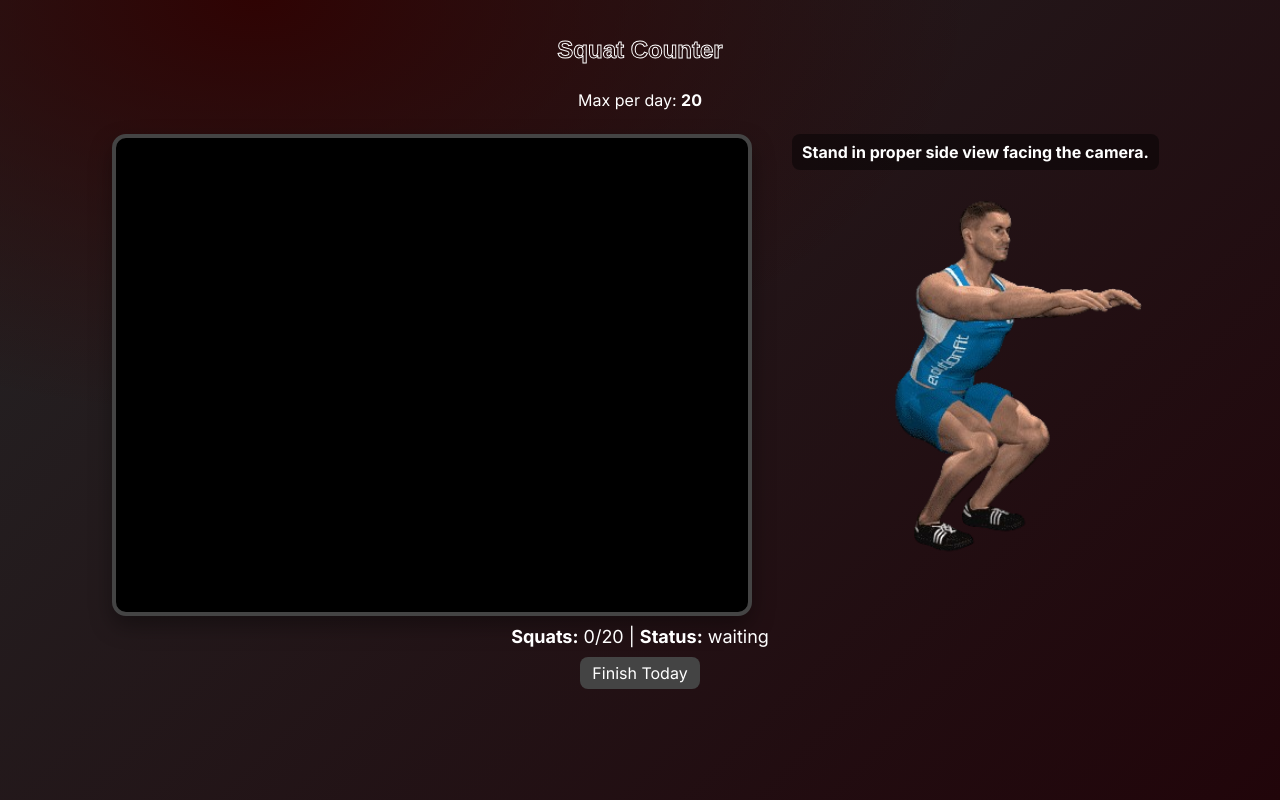
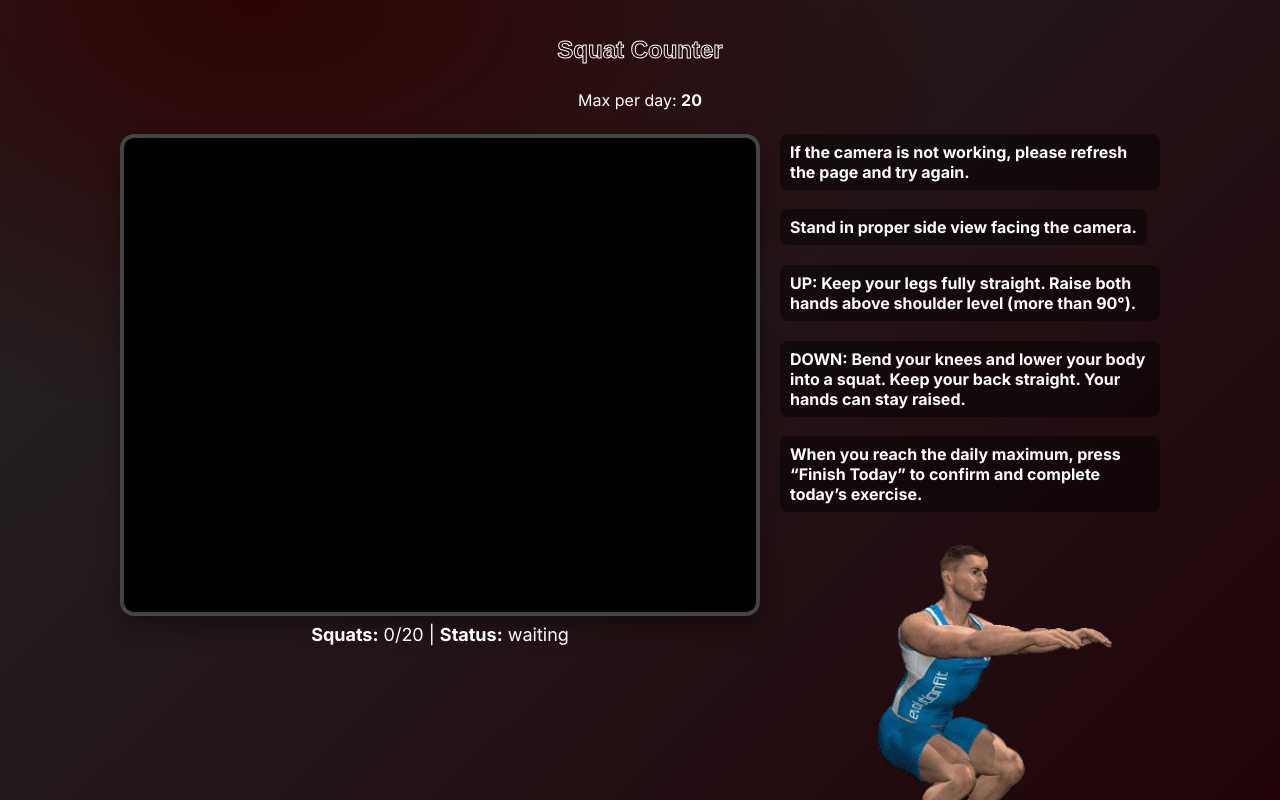
Before and after one commit to Remi2121/Fit21-Web, a React (Create React App) app: page /squat in a window 1280 px wide. Built offline with nearby package versions, Linux system fonts and the light colour scheme; no server answers; the database is empty.

Commit message:
squat counter with instructions and push up counter without instruction

```diff
--- a/src/Exercise/Scott/squat.css
+++ b/src/Exercise/Scott/squat.css
@@ -1,14 +1,17 @@
-/* === Squat page full-screen + layout === */
+/* === Squat page layout === */
 .squat-container {
   box-sizing: border-box;
-  min-height: 100vh;
+  /* ❌ remove forced full height */
+  /* min-height: 100vh; */
+
   display: flex;
   flex-direction: column;
   align-items: center;
   justify-content: flex-start;
-  padding: 16px 12px 32px;
+  padding: 16px 12px 24px;
   color: #fff;
   font-family: Inter, system-ui, -apple-system, "Segoe UI", Roboto, Arial, sans-serif;
+
   background: radial-gradient(1200px 700px at 20% 0%, #2f0303 0%, transparent 60%),
               linear-gradient(135deg, #242425, #21050a);
   background-size: cover;
@@ -16,6 +19,7 @@
   background-attachment: fixed;
 }
 
+/* Canvas */
 .squat-container canvas {
   width: 640px;
   max-width: 94vw;
@@ -27,27 +31,30 @@
   display: block;
 }
 
+/* === Main stage === */
 .squat-stage {
   padding-top: 1rem;
   margin: 8px auto 0;
   display: flex;
   align-items: flex-start;
   justify-content: center;
-  gap: 16px;
+  gap: 20px;
   flex-wrap: wrap;
 }
 
+/* Right side panel */
 .squat-plain {
-  padding-left: 1.5rem;
-  gap: 0.5rem;
+  gap: 0.6rem;
   display: flex;
   flex-direction: column;
   align-items: flex-start;
-  width: 400px;
+  width: 380px;
   max-width: 34vw;
   margin-top: 0;
+  padding-left: 0; /* ❌ remove artificial push */
 }
 
+/* Tip box */
 .squat-tip-plain {
   margin: 0 0 10px 0;
   font-weight: 700;
@@ -57,10 +64,11 @@
   border-radius: 8px;
 }
 
+/* Man image */
 .squat-pose-img {
   display: block;
-  width: 400px;
-  max-width: 34vw;
+  width: 100%;
+  max-width: 380px;
   height: auto;
   border-radius: 14px;
   background: transparent;
@@ -68,9 +76,10 @@
   -webkit-user-drag: none;
 }
 
+/* Button */
 .squat-reset-btn {
-  margin-top: 10px;
-  padding: 6px 12px;
+  margin-top: 12px;
+  padding: 8px 14px;
   font-size: 16px;
   background-color: #444;
   color: #fff;
@@ -82,3 +91,27 @@
 .squat-reset-btn:hover {
   background-color: #666;
 }
+
+/* ✅ Finished message (optional class if you want) */
+/* Finished message */
+.squat-finished {
+  margin-top: 8px;      /* tight gap below camera */
+  font-size: 18px;
+  color: #00ff88;
+  font-weight: 600;
+  text-align: center;
+}
+
+/* Live status text */
+.squat-status {
+  margin-top: 8px;
+  font-size: 18px;
+  color: #ffffff;
+  text-align: center;
+}
+
+.squat-camera-box {
+  display: flex;
+  flex-direction: column;
+  align-items: center;
+}
--- a/src/Exercise/Scott/squat.jsx
+++ b/src/Exercise/Scott/squat.jsx
@@ -73,7 +73,15 @@ export default function SquatCounter() {
 
     async function loadToday() {
       const today = new Date().toISOString().split("T")[0];
-      const ref = doc(db, "users", userId, "exercises", exerciseId, "days", today);
+      const ref = doc(
+        db,
+        "users",
+        userId,
+        "exercises",
+        exerciseId,
+        "days",
+        today
+      );
       const snap = await getDoc(ref);
 
       if (!snap.exists()) {
@@ -102,7 +110,15 @@ export default function SquatCounter() {
     setStatus("You have finished today’s task");
 
     const today = new Date().toISOString().split("T")[0];
-    const dayRef = doc(db, "users", userId, "exercises", exerciseId, "days", today);
+    const dayRef = doc(
+      db,
+      "users",
+      userId,
+      "exercises",
+      exerciseId,
+      "days",
+      today
+    );
     const userRef = doc(db, "users", userId);
 
     const daySnap = await getDoc(dayRef);
@@ -172,8 +188,7 @@ export default function SquatCounter() {
 
     function calculateAngle(a, b, c) {
       const radians =
-        Math.atan2(c.y - b.y, c.x - b.x) -
-        Math.atan2(a.y - b.y, a.x - b.x);
+        Math.atan2(c.y - b.y, c.x - b.x) - Math.atan2(a.y - b.y, a.x - b.x);
       let angle = Math.abs((radians * 180.0) / Math.PI);
       if (angle > 180) angle = 360 - angle;
       return angle;
@@ -251,25 +266,43 @@ export default function SquatCounter() {
       <video ref={videoRef} style={{ display: "none" }} />
 
       <div className="squat-stage">
+        <div className="squat-camera-box">
         <canvas ref={canvasRef} width={640} height={480} />
+        {completed ? (
+          <div className="squat-finished">
+            ✅ You have finished today’s task
+          </div>
+        ) : (
+          <div className="squat-status">
+            <strong>Squats:</strong> {count}/{maxCount} |{" "}
+            <strong>Status:</strong> {status}
+          </div>
+        )}
+        </div>
         <div className="squat-plain">
+          <span className="squat-tip-plain">
+          If the camera is not working, please refresh the page and try again.
+          </span>
           <span className="squat-tip-plain">
             Stand in proper side view facing the camera.
           </span>
+          <span className="squat-tip-plain">
+            UP: Keep your legs fully straight. Raise both hands above shoulder
+            level (more than 90°).
+          </span>
+          <span className="squat-tip-plain">
+            DOWN: Bend your knees and lower your body into a squat. Keep your
+            back straight. Your hands can stay raised.
+          </span>
+          <span className="squat-tip-plain">
+
+            When you reach the daily maximum, press “Finish Today” to confirm
+            and complete today’s exercise.
+          </span>
+
           <img src={SquatImg} className="squat-pose-img" alt="ref" />
         </div>
       </div>
-
-      {completed ? (
-        <div style={{ marginTop: 12, fontSize: 18, color: "#00ff88" }}>
-          ✅ You have finished today’s task
-        </div>
-      ) : (
-        <div style={{ marginTop: 10, fontSize: 18 }}>
-          <strong>Squats:</strong> {count}/{maxCount} |{" "}
-          <strong>Status:</strong> {status}
-        </div>
-      )}
 
       {!completed && (
         <button
--- a/src/Exercise/pushup/pushup.jsx
+++ b/src/Exercise/pushup/pushup.jsx
@@ -5,7 +5,6 @@ import { drawConnectors, drawLandmarks } from "@mediapipe/drawing_utils";
 import "./pushup.css";
 import PushUpImg from "../../assets/pushup.png";
 
-// Firebase imports
 import { db } from "../../firebase";
 import { doc, getDoc, setDoc, updateDoc, onSnapshot } from "firebase/firestore";
 import { getAuth, onAuthStateChanged } from "firebase/auth";
@@ -17,28 +16,20 @@ export default function PushUpCounter() {
   const [count, setCount] = useState(0);
   const [status, setStatus] = useState("waiting");
   const [userId, setUserId] = useState(null);
-  const [maxCount, setMaxCount] = useState(20); // default fallback
 
-  // ✅ prevent double-adding to finalScore (store how much already added today)
-  const [addedToFinal, setAddedToFinal] = useState(0);
+  const [maxCount, setMaxCount] = useState(20);
+  const [completed, setCompleted] = useState(false);
 
-  // ✅ DEBUG: show rule load status on UI
-  const [, setRuleDebug] = useState("rule: not loaded");
-
-  // ✅ fix mediapipe double-init (React StrictMode) using refs
-  const userIdRef = useRef(null);
   const maxCountRef = useRef(20);
-
   const exerciseId = "pushup";
-
-  useEffect(() => {
-    userIdRef.current = userId;
-  }, [userId]);
 
   useEffect(() => {
     maxCountRef.current = maxCount;
   }, [maxCount]);
 
+  // -----------------------------
+  // Auth
+  // -----------------------------
   useEffect(() => {
     const auth = getAuth();
     const unsub = onAuthStateChanged(auth, (user) => {
@@ -47,159 +38,89 @@ export default function PushUpCounter() {
     return () => unsub();
   }, []);
 
-  // ✅ REALTIME: load maxCount from admin rules (poseRules/pushup)
+  // -----------------------------
+  // Load admin rule
+  // -----------------------------
   useEffect(() => {
     const ruleRef = doc(db, "poseRules", exerciseId);
+    const unsub = onSnapshot(ruleRef, (snap) => {
+      if (!snap.exists()) return;
 
-    const unsub = onSnapshot(
-      ruleRef,
-      (ruleSnap) => {
-        if (!ruleSnap.exists()) {
-          setRuleDebug(`rule: NOT FOUND at poseRules/${exerciseId}`);
-          console.log("poseRules doc not found:", `poseRules/${exerciseId}`);
-          return;
-        }
-
-        const ruleData = ruleSnap.data();
-        console.log("poseRules loaded:", `poseRules/${exerciseId}`, ruleData);
-
-        // ✅ handle possible field name differences
       const raw =
-          ruleData.maximumcount_perday ??
-          ruleData["maximumcount perday"] ??
-          ruleData.maximumCountPerDay ??
-          ruleData.maximumcountPerDay ??
-          ruleData.maximumcount_per_day;
+        snap.data()["maximumcount perday"] ??
+        snap.data().maximumcount_perday ??
+        snap.data().maximumCountPerDay;
 
       const m = Number(raw);
-
-        if (!Number.isNaN(m) && m > 0) {
-          setMaxCount(m);
-          setRuleDebug(`rule: loaded ✅ max=${m}`);
-        } else {
-          setRuleDebug(
-            `rule: loaded but max invalid (value=${String(raw)})`
-          );
-        }
-      },
-      (err) => {
-        console.error("poseRules read error:", err);
-        setRuleDebug(`rule: ERROR ❌ ${err?.message || "unknown"}`);
-      }
-    );
+      if (!Number.isNaN(m) && m > 0) setMaxCount(m);
+    });
 
     return () => unsub();
-  }, [exerciseId]);
+  }, []);
 
-  // ✅ helper: add only the difference to users/{uid}.finalScore
-  const addToFinalScore = async (diff) => {
-    const uid = userIdRef.current;
-    if (!uid || diff <= 0) return;
-
-    try {
-      const userRef = doc(db, "users", uid);
-      const userSnap = await getDoc(userRef);
-      const prevFinal = Number(userSnap.data()?.finalScore || 0);
-
-      await updateDoc(userRef, {
-        finalScore: prevFinal + diff,
-      });
-    } catch (e) {
-      console.error("Failed to update finalScore:", e);
-    }
-  };
-
+  // -----------------------------
+  // Load today's state
+  // -----------------------------
   useEffect(() => {
     if (!userId) return;
 
-    async function loadDailyPoints() {
+    async function loadToday() {
       const today = new Date().toISOString().split("T")[0];
-
-      // ✅ Option A: per-day doc path
-      const dayRef = doc(
-        db,
-        "users",
-        userId,
-        "exercises",
-        exerciseId,
-        "days",
-        today
-      );
-      const snap = await getDoc(dayRef);
+      const ref = doc(db, "users", userId, "exercises", exerciseId, "days", today);
+      const snap = await getDoc(ref);
 
       if (!snap.exists()) {
-        await setDoc(dayRef, { date: today, points: 0, addedToFinal: 0 });
+        await setDoc(ref, {
+          date: today,
+          points: 0,
+          completed: false,
+        });
         setCount(0);
-        setAddedToFinal(0);
+        setCompleted(false);
         return;
       }
 
       const data = snap.data();
-      const pts = Number(data.points || 0);
-      const added = Number(data.addedToFinal || 0);
-
-      setCount(pts > maxCount ? maxCount : pts);
-      setAddedToFinal(added);
+      setCount(Number(data.points || 0));
+      setCompleted(Boolean(data.completed));
     }
 
-    loadDailyPoints();
+    loadToday();
   }, [userId, maxCount]);
 
-  useEffect(() => {
+  // -----------------------------
+  // FINAL COMMIT (ONCE PER DAY)
+  // -----------------------------
+  const finishToday = async (finalPoints) => {
     if (!userId) return;
 
-    async function savePoints() {
     const today = new Date().toISOString().split("T")[0];
+    const dayRef = doc(db, "users", userId, "exercises", exerciseId, "days", today);
+    const userRef = doc(db, "users", userId);
 
-      // ✅ Option A: per-day doc path
-      const dayRef = doc(
-        db,
-        "users",
-        userId,
-        "exercises",
-        exerciseId,
-        "days",
-        today
-      );
+    const daySnap = await getDoc(dayRef);
+    if (daySnap.exists() && daySnap.data().completed) return;
 
-      await setDoc(
-        dayRef,
-        {
+    setCompleted(true);
+    setStatus("You have finished today’s task");
+
+    await setDoc(dayRef, {
       date: today,
-          points: count > maxCount ? maxCount : count,
-          addedToFinal: addedToFinal,
-        },
-        { merge: true }
-      );
-    }
+      points: finalPoints,
+      completed: true,
+    });
 
-    savePoints();
-  }, [count, addedToFinal, userId, maxCount]);
+    const userSnap = await getDoc(userRef);
+    const prev = Number(userSnap.data()?.finalScore || 0);
 
-  const handleManualReset = async () => {
-    if (!userId) return;
-    const today = new Date().toISOString().split("T")[0];
-
-    // ✅ Option A: per-day doc path
-    const dayRef = doc(
-      db,
-      "users",
-      userId,
-      "exercises",
-      exerciseId,
-      "days",
-      today
-    );
-
-    // reset today points, BUT don't rollback finalScore (keep addedToFinal as-is)
-    await setDoc(dayRef, { date: today, points: 0 }, { merge: true });
-    setCount(0);
+    await updateDoc(userRef, {
+      finalScore: prev + finalPoints,
+    });
   };
 
-  // ---------------------------
-  // Pose Logic
-  // ✅ FIX: init Pose ONLY ONCE ([]) to avoid mediapipe "File exists" error
-  // ---------------------------
+  // -----------------------------
+  // PUSH-UP POSE LOGIC (UNCHANGED)
+  // -----------------------------
   useEffect(() => {
     let pose;
     let rafId;
@@ -214,17 +135,16 @@ export default function PushUpCounter() {
         const stream = await navigator.mediaDevices.getUserMedia({
           video: { width: 640, height: 480 },
         });
-        if (!videoRef.current) return;
         videoRef.current.srcObject = stream;
         await videoRef.current.play();
-      } catch (e) {
-        console.error("Camera error", e);
+      } catch {
         setStatus("camera error");
         return;
       }
 
       pose = new Pose({
-        locateFile: (file) => `https://cdn.jsdelivr.net/npm/@mediapipe/pose/${file}`,
+        locateFile: (file) =>
+          `https://cdn.jsdelivr.net/npm/@mediapipe/pose/${file}`,
       });
 
       pose.setOptions({
@@ -236,37 +156,32 @@ export default function PushUpCounter() {
 
       pose.onResults(onResults);
 
-      async function sendFrame() {
-        try {
-          if (
-            videoRef.current &&
-            !videoRef.current.paused &&
-            !videoRef.current.ended &&
-            pose
-          ) {
+      const loop = async () => {
+        if (videoRef.current && pose && !videoRef.current.paused) {
           await pose.send({ image: videoRef.current });
         }
-        } catch (e) {}
-        rafId = requestAnimationFrame(sendFrame);
-      }
+        rafId = requestAnimationFrame(loop);
+      };
 
-      sendFrame();
+      loop();
     }
 
     function calculateAngle(a, b, c) {
       const radians =
-        Math.atan2(c.y - b.y, c.x - b.x) - Math.atan2(a.y - b.y, a.x - b.x);
+        Math.atan2(c.y - b.y, c.x - b.x) -
+        Math.atan2(a.y - b.y, a.x - b.x);
       let angle = Math.abs((radians * 180.0) / Math.PI);
-      if (angle > 180.0) angle = 360 - angle;
+      if (angle > 180) angle = 360 - angle;
       return angle;
     }
 
     function onResults(results) {
+      if (completed) return;
+
       const canvas = canvasRef.current;
       if (!canvas) return;
       const ctx = canvas.getContext("2d");
 
-      ctx.save();
       ctx.clearRect(0, 0, canvas.width, canvas.height);
       ctx.drawImage(results.image, 0, 0, canvas.width, canvas.height);
 
@@ -274,22 +189,26 @@ export default function PushUpCounter() {
         drawConnectors(ctx, results.poseLandmarks, POSE_CONNECTIONS);
         drawLandmarks(ctx, results.poseLandmarks);
 
-        const lShoulder = results.poseLandmarks[11];
-        const lElbow = results.poseLandmarks[13];
-        const lWrist = results.poseLandmarks[15];
-        const rShoulder = results.poseLandmarks[12];
-        const rElbow = results.poseLandmarks[14];
-        const rWrist = results.poseLandmarks[16];
-        const lHip = results.poseLandmarks[23];
-        const rHip = results.poseLandmarks[24];
-        const nose = results.poseLandmarks[0];
+        const lm = results.poseLandmarks;
+
+        const lShoulder = lm[11];
+        const lElbow = lm[13];
+        const lWrist = lm[15];
+        const rShoulder = lm[12];
+        const rElbow = lm[14];
+        const rWrist = lm[16];
+        const lHip = lm[23];
+        const rHip = lm[24];
+        const nose = lm[0];
 
         const leftArmAngle = calculateAngle(lShoulder, lElbow, lWrist);
         const rightArmAngle = calculateAngle(rShoulder, rElbow, rWrist);
-        const bodyAngleLeft = calculateAngle(lShoulder, lHip, results.poseLandmarks[25]);
-        const bodyAngleRight = calculateAngle(rShoulder, rHip, results.poseLandmarks[26]);
+        const bodyAngleLeft = calculateAngle(lShoulder, lHip, lm[25]);
+        const bodyAngleRight = calculateAngle(rShoulder, rHip, lm[26]);
 
-        const headHipDiff = Math.abs((nose.y - (lHip.y + rHip.y) / 2) * canvas.height);
+        const headHipDiff = Math.abs(
+          (nose.y - (lHip.y + rHip.y) / 2) * canvas.height
+        );
         const validPosition = headHipDiff < 120;
 
         if (validPosition) {
@@ -303,65 +222,44 @@ export default function PushUpCounter() {
                 const cap = maxCountRef.current;
                 if (prev >= cap) return cap;
 
-                const newPoints = prev + 1;
-
-                setAddedToFinal((prevAdded) => {
-                  const diff = newPoints - prevAdded;
-                  if (diff > 0) {
-                    addToFinalScore(diff);
-                    return newPoints;
-                  }
-                  return prevAdded;
-                });
-
-                return newPoints;
+                const next = prev + 1;
+                if (next === cap) finishToday(cap);
+                return next;
               });
             }
-
             state = "up";
             setStatus("up");
-          } else if (leftArmAngle < 70 && rightArmAngle < 70) {
+          } else if (leftArmAngle < 110 && rightArmAngle < 110) {
             state = "down";
             setStatus("down");
           }
         }
-
-        ctx.fillStyle = "white";
-        ctx.font = "16px Arial";
-        ctx.fillText(`Left Arm: ${Math.round(leftArmAngle)}°`, 10, 20);
-        ctx.fillText(`Right Arm: ${Math.round(rightArmAngle)}°`, 10, 40);
-      } else {
-        setStatus("no person detected");
       }
-
-      ctx.restore();
     }
 
     init();
 
     return () => {
       if (rafId) cancelAnimationFrame(rafId);
-      if (videoRef.current && videoRef.current.srcObject) {
+      if (videoRef.current?.srcObject) {
         videoRef.current.srcObject.getTracks().forEach((t) => t.stop());
       }
-      if (pose) {
-        try {
-          pose.close();
-        } catch (e) {}
-      }
+      pose?.close();
     };
-  }, []);
+  }, [completed]);
 
+  // -----------------------------
+  // UI
+  // -----------------------------
   return (
     <div className="pushup-container">
-      <h2 className="stoke-text"> Push-Up Counter</h2>
+      <h2 className="stoke-text">Push-Up Counter</h2>
 
-      <div style={{ marginTop: 6, fontSize: 14, opacity: 0.85 }}>
+      <div style={{ marginTop: 6 }}>
         Max per day: <strong>{maxCount}</strong>
       </div>
 
-
-      <video ref={videoRef} style={{ display: "none" }} width={640} height={480} />
+      <video ref={videoRef} style={{ display: "none" }} />
 
       <div className="pushup-stage">
         <canvas ref={canvasRef} width={640} height={480} />
@@ -369,17 +267,39 @@ export default function PushUpCounter() {
           <span className="pushup-tip-plain">
             Keep your body straight and face sideways to the camera.
           </span>
-          <img src={PushUpImg} className="pushup-pose-img" alt="ref" draggable="false" />
+          <img
+            src={PushUpImg}
+            className="pushup-pose-img"
+            alt="ref"
+            draggable="false"
+          />
         </div>
       </div>
 
+      {completed ? (
+        <div style={{ marginTop: 12, fontSize: 18, color: "#00ff88" }}>
+          ✅ You have finished today’s task
+        </div>
+      ) : (
         <div style={{ marginTop: 10, fontSize: 18 }}>
-        <strong>Push-ups:</strong> {count}/{maxCount} | <strong>Status:</strong> {status}
+          <strong>Push-ups:</strong> {count}/{maxCount} |{" "}
+          <strong>Status:</strong> {status}
         </div>
+      )}
 
-      <button onClick={handleManualReset} className="pushup-reset-btn">
-        Reset Today
+      {!completed && (
+        <button
+          className="pushup-reset-btn"
+          onClick={() => {
+            const ok = window.confirm(
+              "⚠️ If you confirm this score, you can’t do push-ups again today."
+            );
+            if (ok) finishToday(count);
+          }}
+        >
+          Finish Today
         </button>
+      )}
     </div>
   );
 }
```
Lines whose indentation alone changed are shown as unchanged.
